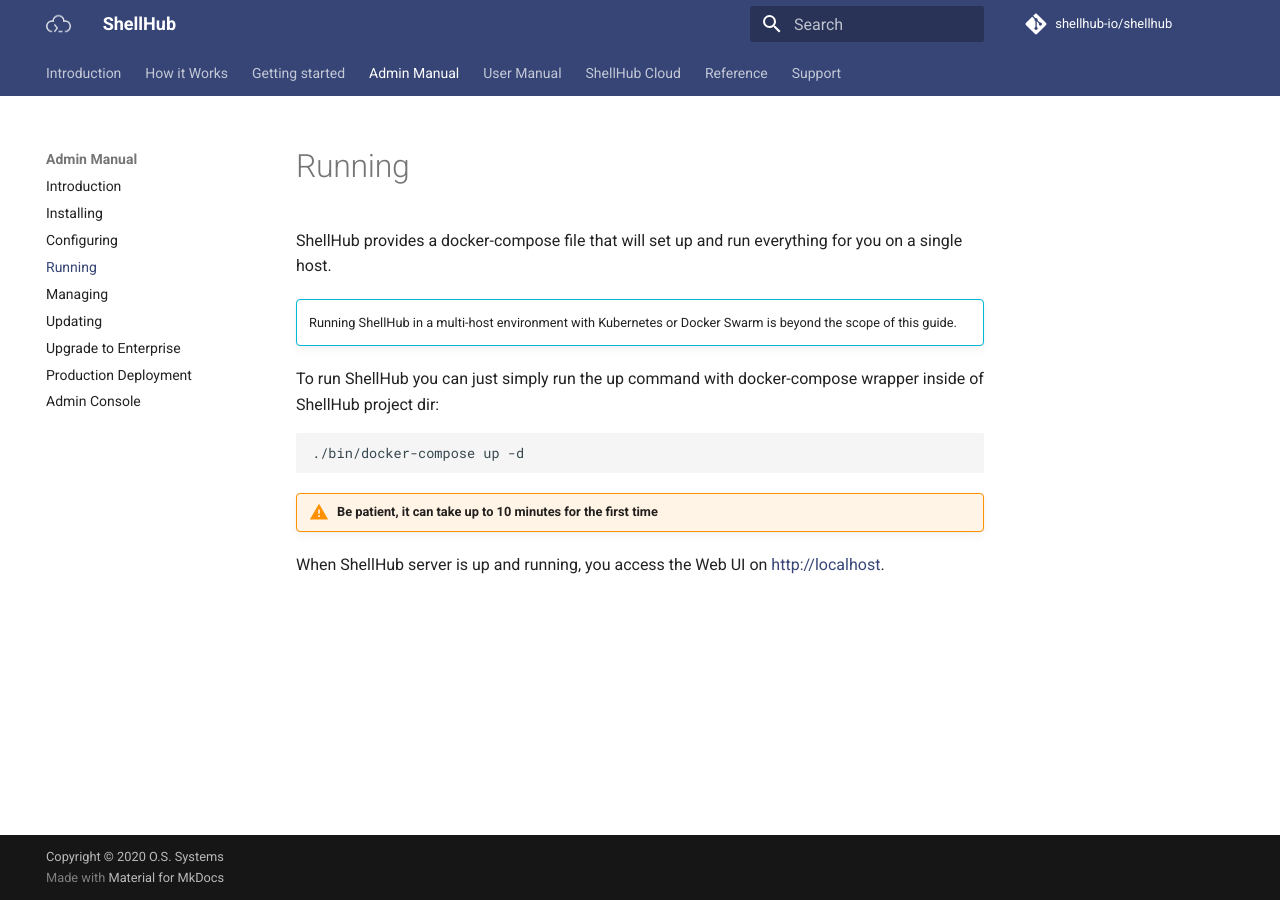
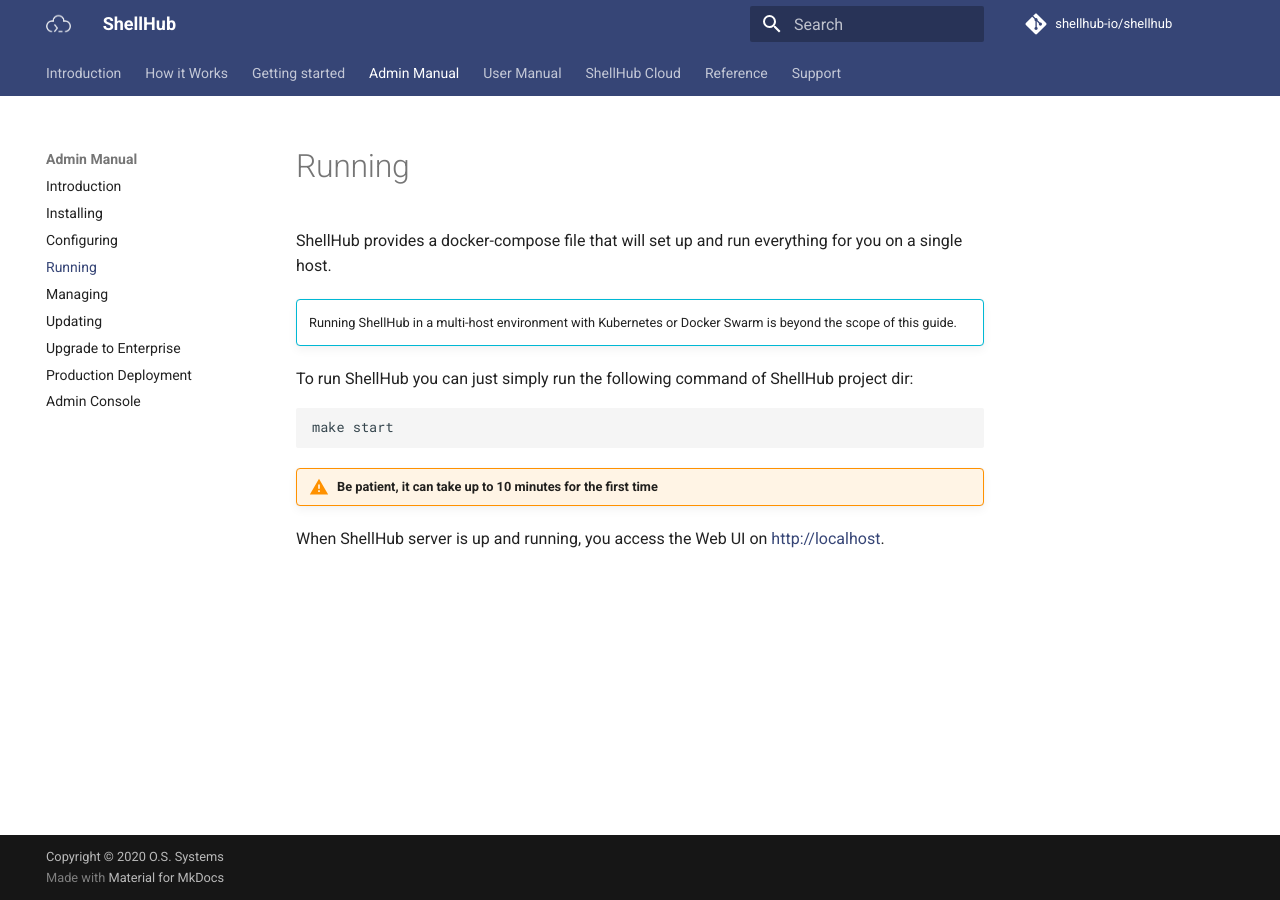
Before and after one commit to shellhub-io/shellhub-io.github.io, an MkDocs documentation site: the page built from docs/admin-manual/running.md, in a window 1280 px wide. Built offline with MkDocs 1.6.1 and Material for MkDocs 9.7.7, drawn with Linux system fonts in a browser that asks for light colours; comment, search, counter and statistics services are not loaded.

Commit message:
admin-manual: update managing scripts

````diff
--- a/docs/admin-manual/running.md
+++ b/docs/admin-manual/running.md
@@ -4,11 +4,10 @@
 !!! info ""
 	Running ShellHub in a multi-host environment with Kubernetes or Docker Swarm is beyond the scope of this guide.
 
-To run ShellHub you can just simply run the up command with docker-compose wrapper inside
-of ShellHub project dir:
+To run ShellHub you can just simply run the following command of ShellHub project dir:
 
 ```
-./bin/docker-compose up -d
+make start
 ```
 
 !!! warning "Be patient, it can take up to 10 minutes for the first time"
````
Also changed, not shown: docs/admin-manual/managing.md (+0 -8 lines), docs/admin-manual/upgrade-enterprise.md (+2 -2 lines).
